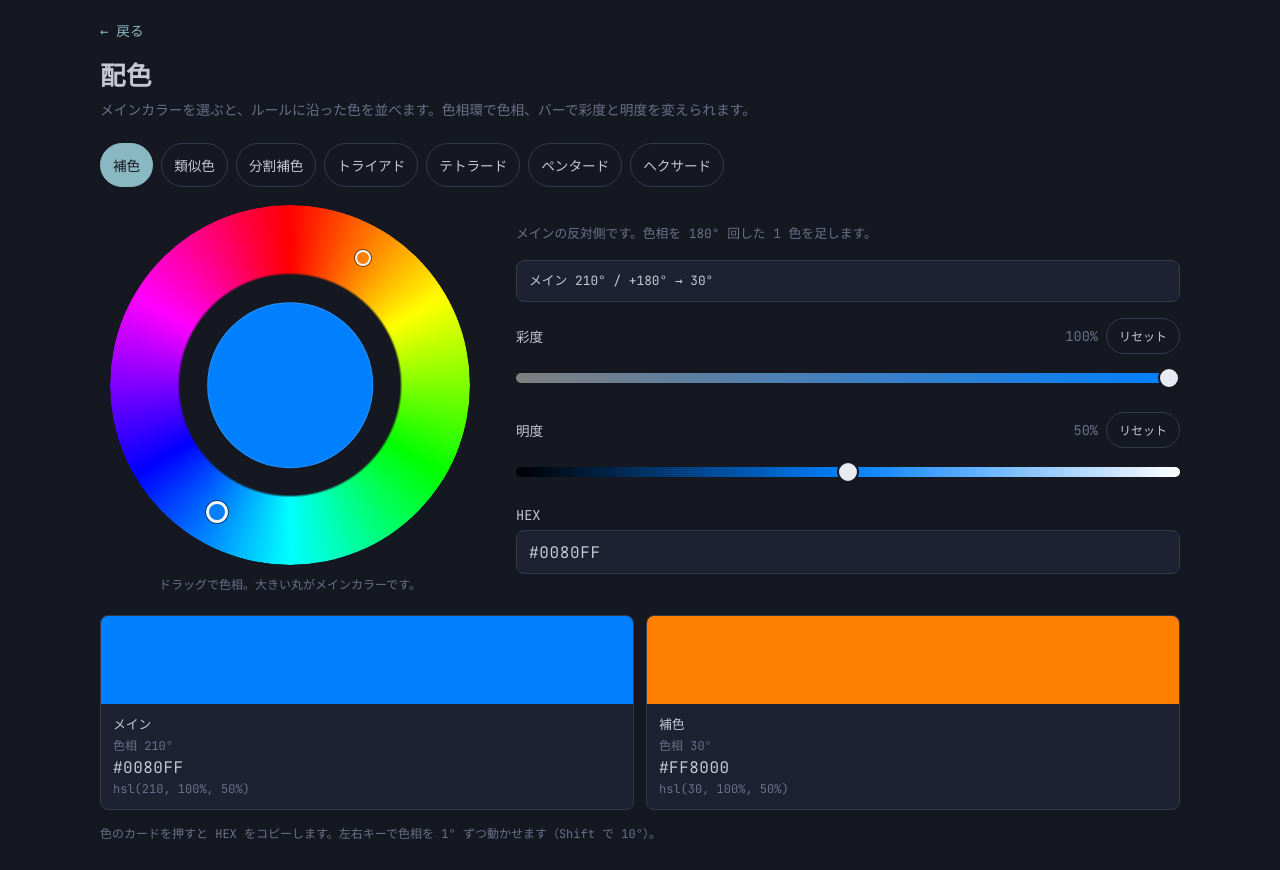
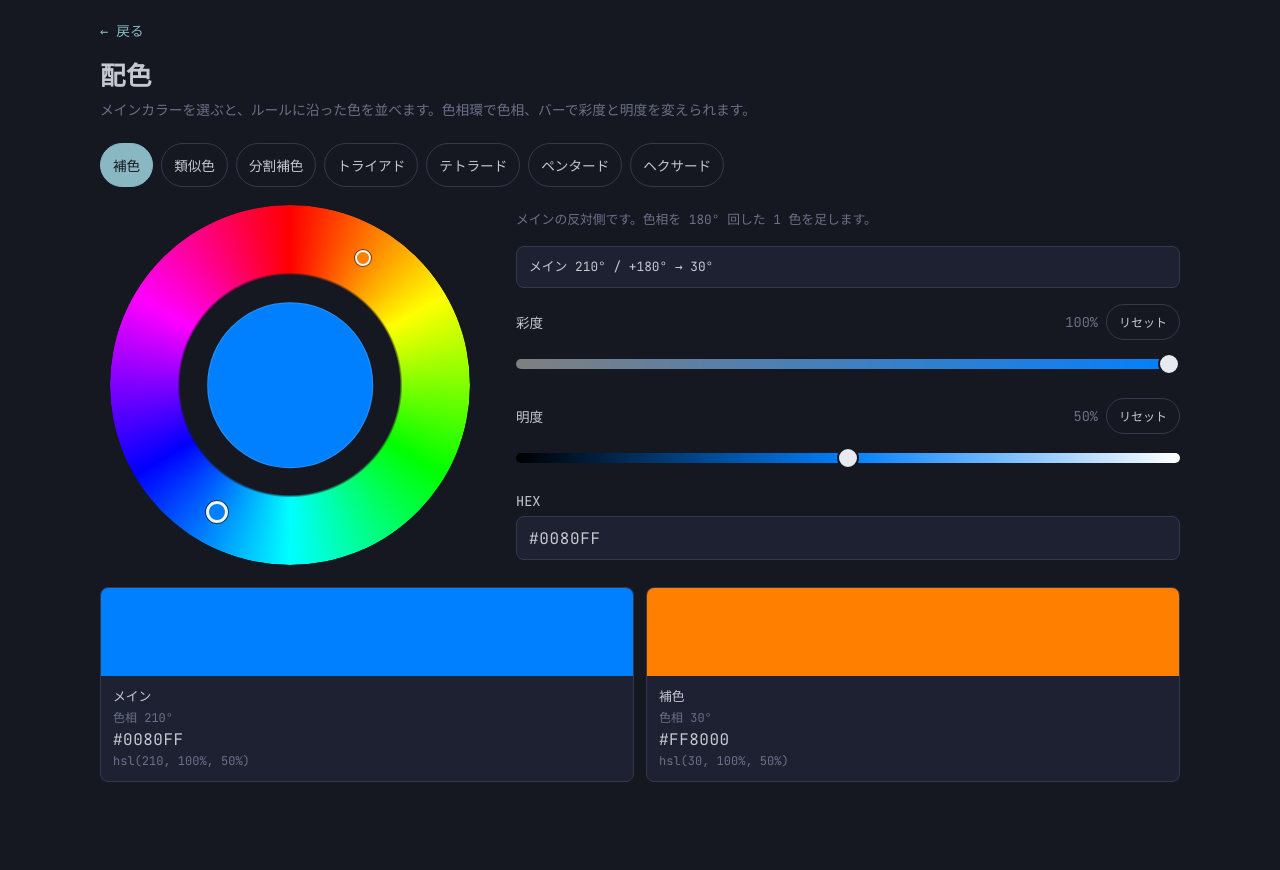
Before and after one commit to r67018/r67018.github.io, a plain HTML site: page color/index.html in a window 1280 px wide. After the commit the page ends 810 px from the top, so only its background shows below. Drawn offline with Linux system fonts and the light colour scheme.

Commit message:
Remove the two instructional captions
The drag hint under the wheel and the copy/keyboard note under the swatches are gone. Dragging, copying a swatch, and the arrow keys still work.

Co-authored-by: Ryosei Goto <r67018@users.noreply.github.com>

```diff
--- a/color/index.html
+++ b/color/index.html
@@ -52,7 +52,6 @@
           <div id="hub" class="hub"></div>
           <div id="markers" class="markers"></div>
         </div>
-        <p class="wheel-hint">ドラッグで色相。大きい丸がメインカラーです。</p>
       </div>
 
       <div class="controls">
@@ -83,7 +82,7 @@
 
         <label class="hex-field" for="hex">
           HEX
-          <input id="hex" type="text" inputmode="text" spellcheck="false" autocomplete="off" autocapitalize="off" autocorrect="off" maxlength="7" value="#0080FF" aria-describedby="hex-hint">
+          <input id="hex" type="text" inputmode="text" spellcheck="false" autocomplete="off" autocapitalize="off" autocorrect="off" maxlength="7" value="#0080FF">
         </label>
       </div>
     </div>
@@ -91,7 +90,6 @@
     <div class="swatch-frame">
       <ul id="swatches" class="swatches"></ul>
     </div>
-    <p id="hex-hint" class="hint">色のカードを押すと HEX をコピーします。左右キーで色相を 1° ずつ動かせます（Shift で 10°）。</p>
   </div>
 
   <div id="toast" class="toast" role="status" aria-live="polite"></div>
--- a/color/style.css
+++ b/color/style.css
@@ -142,13 +142,6 @@ h1 {
   height: 22px;
   border-width: 3px;
   z-index: 1;
-}
-
-.wheel-hint {
-  margin: 0;
-  color: var(--muted);
-  font-size: 0.75rem;
-  text-align: center;
 }
 
 .controls {
@@ -438,12 +431,6 @@ input[type="range"]::-moz-range-thumb {
   letter-spacing: 0.03em;
 }
 
-.hint {
-  margin: 14px 0 0;
-  color: var(--muted);
-  font-size: 0.75rem;
-}
-
 .toast {
   position: fixed;
   left: 50%;
```
